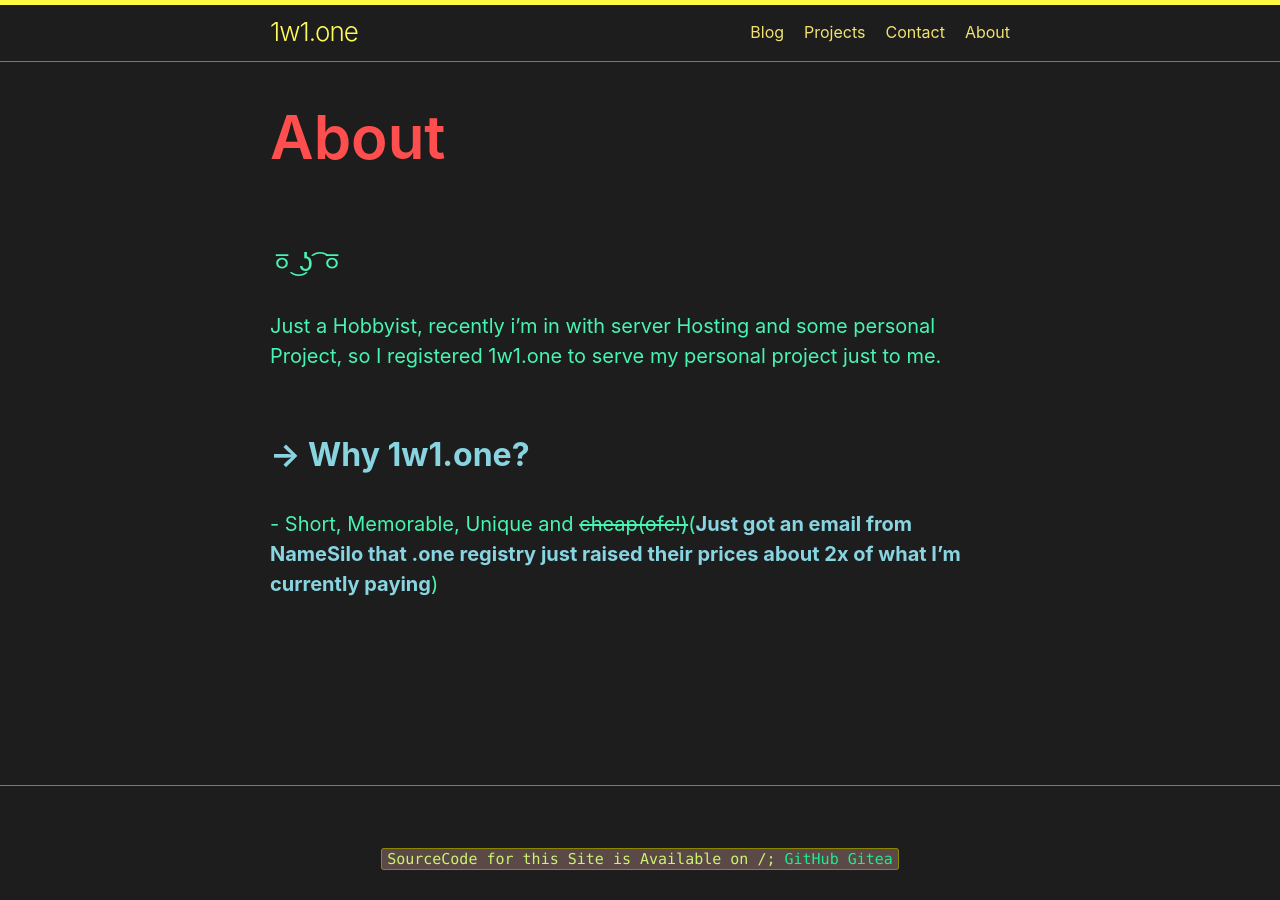
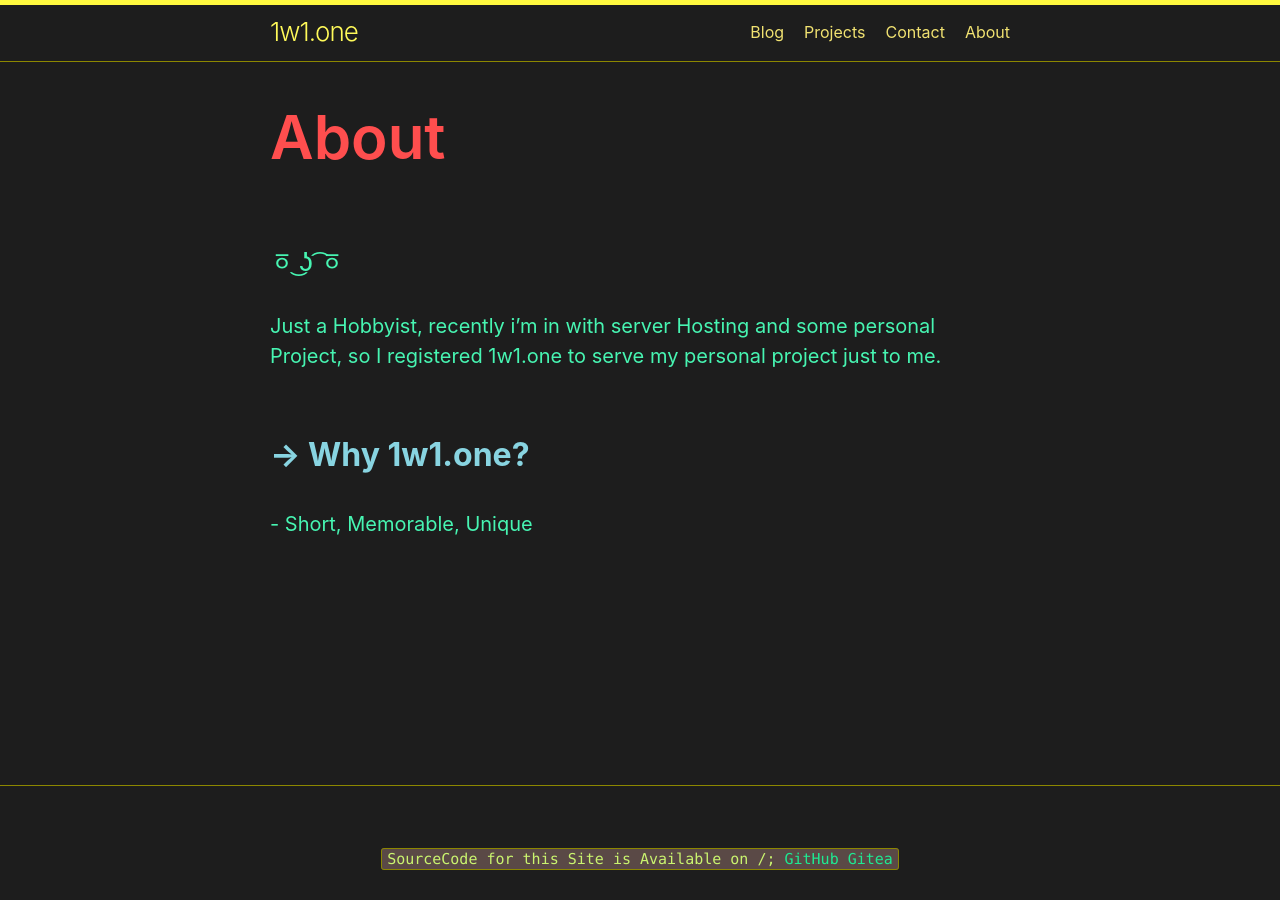
Before and after one commit to minoplhy/crappy-jekyll, a Jekyll site: the page built from about.markdown, in a window 1280 px wide. Built offline with Jekyll 4.4.1, drawn with Linux system fonts in a browser that asks for light colours.

Commit message:
about : 'rice fields'

```diff
--- a/about.markdown
+++ b/about.markdown
@@ -8,4 +8,4 @@ permalink: /about
 #### Just a Hobbyist, recently i'm in with server Hosting and some personal Project, so I registered 1w1.one to serve my personal project just to me.
 
 ## <b>-> Why 1w1.one?</b>
-#### -  Short, Memorable, Unique and ~~cheap(ofc!)~~(<b>Just got an email from NameSilo that .one registry just raised their prices about 2x of what I'm currently paying</b>)
+#### -  Short, Memorable, Unique
```
